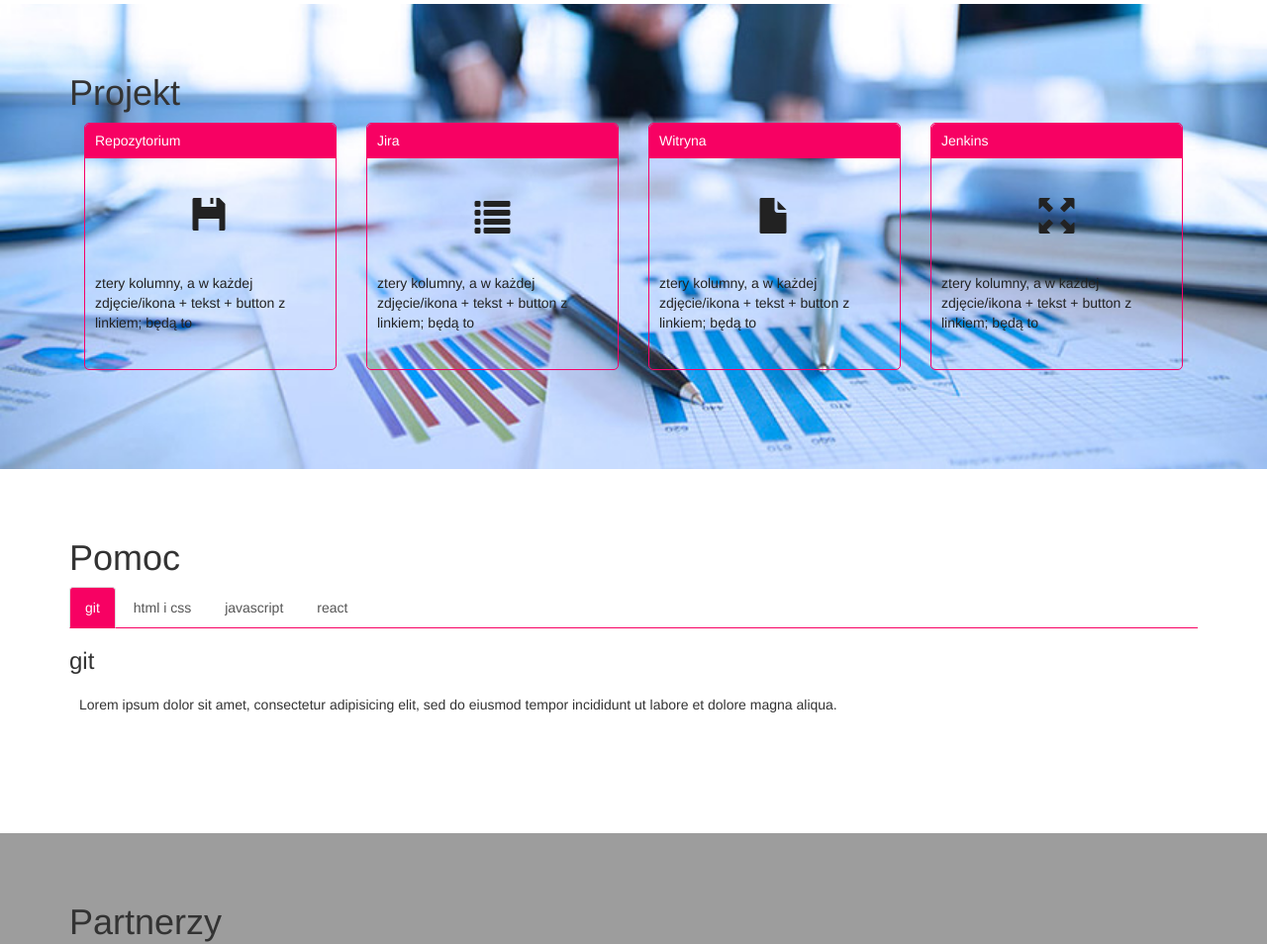
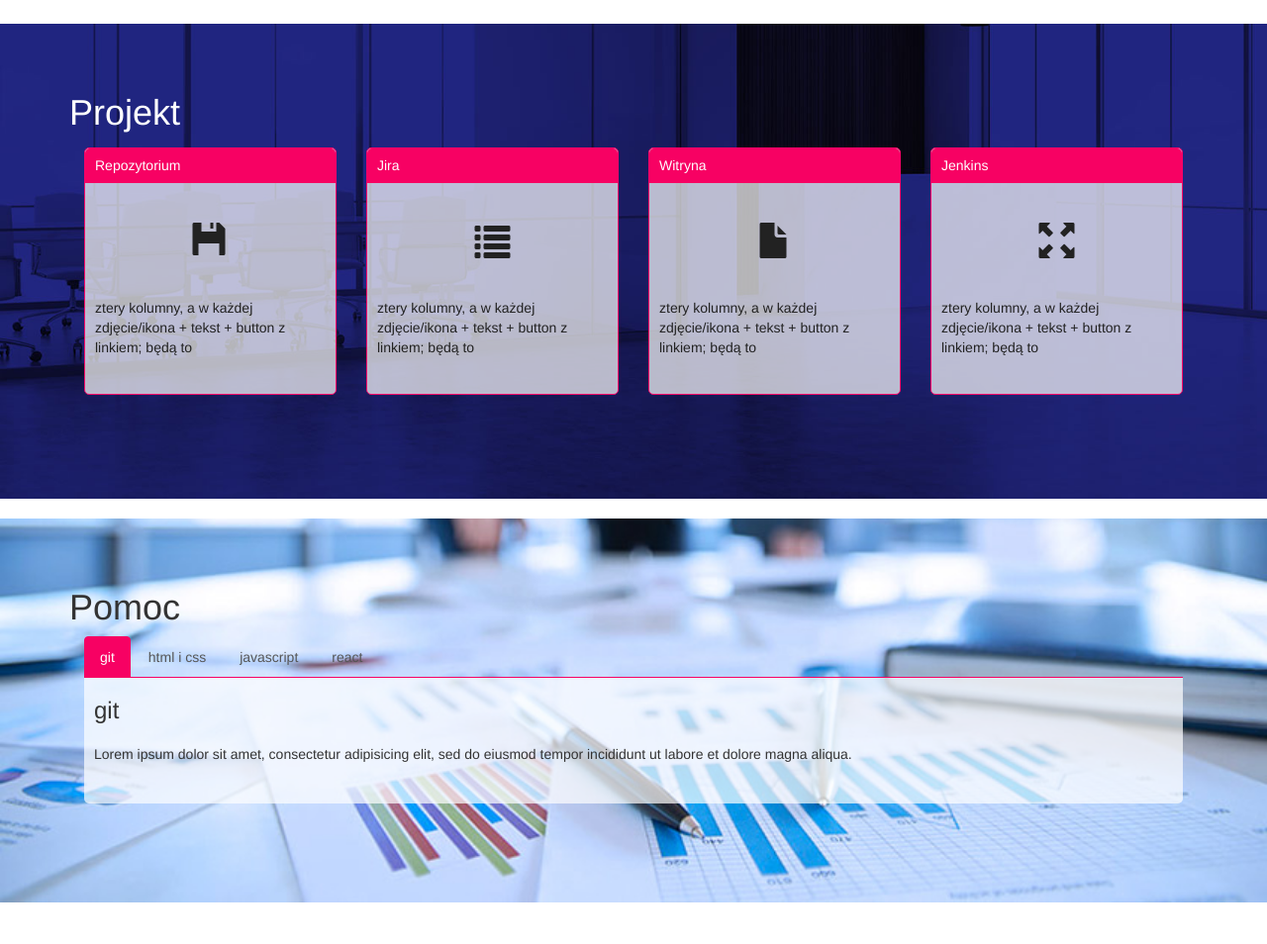
Before and after one commit to palkak/dashboard, a plain HTML site: page index.html in a window 1280 px wide. Shown: the part 588-1542 px from the top of the page at 99% size. Drawn offline with nearby package versions, Linux system fonts and the light colour scheme.

Commit message:
section 3 development

```diff
--- a/index.html
+++ b/index.html
@@ -44,7 +44,7 @@
     </div>
 </nav>
 <section  id="section-1">
-    <div class="container">
+    <div class="container header">
         <div class="col-xs-12 col-sm-12 col-md-9">
             <div id="carousel-example-generic" class="carousel slide" data-ride="carousel">
                 <!-- Indicators -->
@@ -120,7 +120,7 @@
 </section>
 <section id="section-2" class="project">
     <div class="container">
-        <h1>Projekt</h1>
+        <h1><span>Projekt</span></h1>
         <a href="#">
             <div class="col-xs-12 col-sm-6 col-md-3">
                 <div class="box">
@@ -163,9 +163,11 @@
         </a>
     </div>
 </section>
-<section id="section-3" class="help">
+<div class="help">
+    <section id="section-3" class="help-content">
         <div class="container">
             <h1>Pomoc</h1>
+            <div class="col-md-12">
                 <ul class="nav nav-tabs">
                     <li class="active"><a data-toggle="tab" href="#tab-git">git</a></li>
                     <li><a data-toggle="tab" href="#tab-htmlcss">html i css</a></li>
@@ -191,7 +193,9 @@
                     </div>
                 </div>
             </div>
+        </div>
     </section>
+</div>
 <section id="section-4" class="partners">
     <div class="container">
         <h1>Partnerzy</h1>
--- a/styles/style.scss
+++ b/styles/style.scss
@@ -5,6 +5,17 @@ body {
   background-color: $bg-color;
 }
 
+@media screen and (max-width: 1170px){
+  .container {
+    width: 98%;
+  }
+}
+
+.header {
+  .carousel, .list-group {
+    padding: 10px 0;
+  }
+}
 .carousel-control.left, .carousel-control.right {
   background-image: none;
 }
@@ -29,11 +40,15 @@ body {
 }
 
 .project {
-  background-image: url("../img/project.jpg");
+  background-image: url("../img/help.jpg");
   background-repeat: no-repeat;
   background-size: cover;
   background-position: bottom;
   padding: 50px 0px 100px;
+  margin-bottom: 20px;
+  h1 span {
+    color: #fff;
+  }
   a {
     text-decoration: none;
     color: #555;
@@ -45,11 +60,11 @@ body {
     height: 250px;
     transition: all .2s ease-in-out;
     border: 1px solid rgba(247, 1, 104, 1);
-    background-color: transparent;
+    background-color: rgba(255, 255, 255, 0.7);
     color: #222;
+    margin: 5px 0;
     &:hover {
       transform: scale(1.05);
-      box-shadow: 0 0 3px 1px rgba(125, 94, 251, 0.3);
     }
     h1 {
       padding: 20px 0px;
@@ -72,7 +87,7 @@ body {
 }
 .nav-tabs>li.active>a, .nav-tabs>li.active>a:focus, .nav-tabs>li.active>a:hover {
   background-color: $color-details;
-  border-bottom: 1px solid $color-details;
+  border: 1px solid $color-details;
   color: #fff;
 }
 
@@ -80,15 +95,28 @@ a {
   color: #9d9d9d
 }
 .nav-tabs, .nav-tabs>li>a:hover {
- border-bottom: 1px solid $color-details;
+  border-bottom: 1px solid $color-details;
 }
 
 .help {
   @extend .project;
-  background-image: none;
+  background-image: url("../img/project.jpg");
+  .tab-content {
+    background-color: rgba(255, 255, 255, 0.7);
+    padding-bottom: 20px;
+    border-bottom-left-radius: 5px;
+    border-bottom-right-radius: 5px;
+    a {
+      color: $color-details;
+    }
+    h3 {
+      margin: 0;
+      padding: 20px 10px 10px;
+    }
+
+  }
 }
 .partners {
   @extend .project;
   background-image: none;
-  background-color: #9d9d9d;
 }
```
Also changed, not shown: img/help.jpg (added), styles/style.css, 1 other file. Lines whose indentation alone changed are shown as unchanged.
